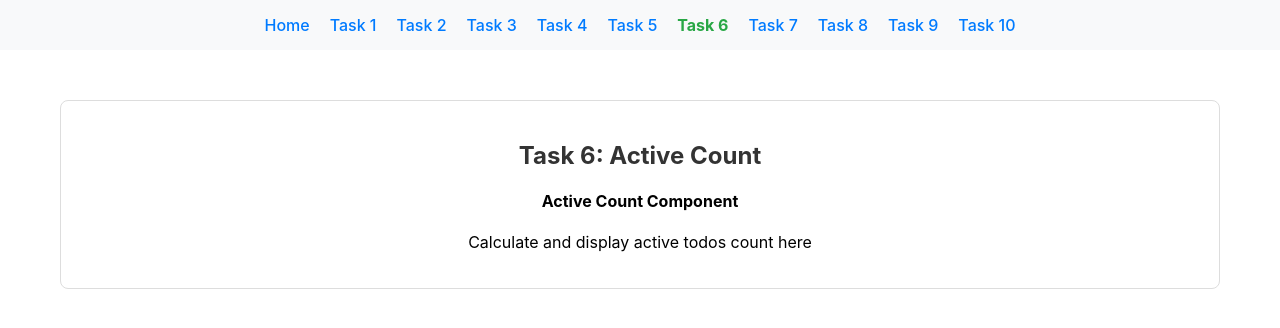
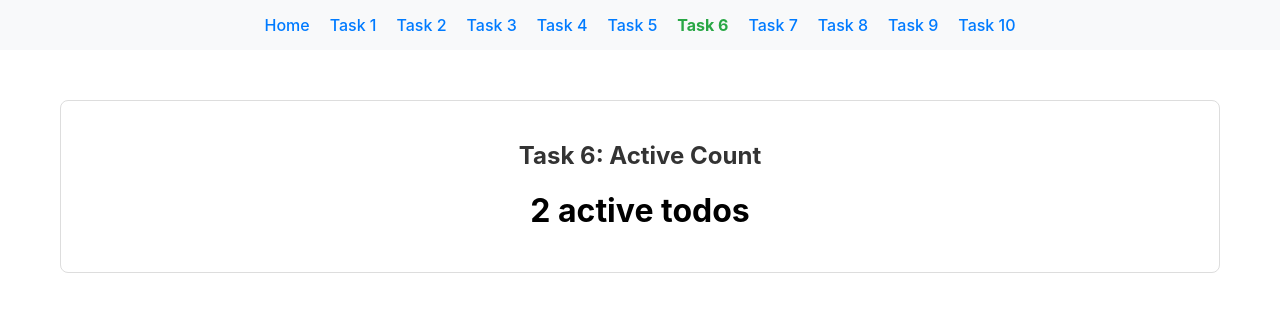
Before and after one commit to fanil279/node.js-pre-trainee-assignment-solution-, a React (Create React App) app in the folder React-CSS/react-todo-app/: page /task-06 in a window 1280 px wide. Shown: the top 328 px of the page. Built offline with nearby package versions, Linux system fonts and the light colour scheme; the HTML template or start-up script is replaced by a standard one.

Commit message:
feat: implement ActiveCount component functionality and remove comments

```diff
--- a/React-CSS/react-todo-app/src/solutions/task-06/ActiveCount.tsx
+++ b/React-CSS/react-todo-app/src/solutions/task-06/ActiveCount.tsx
@@ -1,70 +1,22 @@
 import React from 'react';
 import { ActiveCountProps } from '../../types';
 
-/**
- * Task 6: ActiveCount Component
- *
- * Theory: Props and Component Communication
- *
- * Props are the primary way components communicate in React. They allow parent components to pass
- * data down to child components. Props are read-only and should never be modified by the receiving component.
- *
- * Props Best Practices:
- * 1. Keep props simple and focused
- * 2. Use TypeScript interfaces to define prop types
- * 3. Provide default values when appropriate
- * 4. Destructure props for cleaner code
- * 5. Use meaningful prop names
- *
- * Component Communication Patterns:
- *
- * Parent to Child (Props):
- * - Parent passes data to child via props
- * - Child receives and displays data
- * - Example: <TodoList todos={todos} />
- *
- * Child to Parent (Callback Props):
- * - Parent passes function as prop
- * - Child calls function to communicate back
- * - Example: <TodoItem onComplete={handleComplete} />
- *
- * Sibling Communication:
- * - Both siblings receive data from common parent
- * - Parent manages shared state
- * - Example: TodoList and ActiveCount both use todos from parent
- *
- * Data Flow Principles:
- * - Data flows down (parent to child)
- * - Events flow up (child to parent)
- * - Keep data as close to where it's used as possible
- * - Lift state up when multiple components need the same data
- *
- * Key Concepts:
- * - Props are immutable
- * - Components should be pure functions of their props
- * - Use TypeScript for better prop validation
- * - Consider prop drilling vs context for deep data passing
- */
 export const ActiveCount: React.FC<ActiveCountProps> = ({ todos }) => {
-  // TODO: Implement the ActiveCount component
-  //
-  // Requirements:
-  // 1. Calculate the number of active (incomplete) todos
-  // 2. Display the count in a user-friendly format
-  // 3. Handle edge cases (empty array, all completed)
-  // 4. Make the component reusable for any todos array
-  //
-  // Example implementation:
-  // const activeCount = todos.filter(todo => !todo.completed).length;
-  //
-  // Example display:
-  // "0 active todos" or "1 active todo" or "5 active todos"
+  const activeCount = todos.filter(todo => !todo.completed).length;
+
+  if (todos.length === 0) {
+    return <h1>No todos</h1>;
+  }
 
   return (
     <div>
-      {/* TODO: Replace this with your implementation */}
-      <h4>Active Count Component</h4>
-      <p>Calculate and display active todos count here</p>
+      {activeCount > 0 ? (
+        <h1>
+          {`${activeCount} active ${activeCount === 1 ? "todo" : "todos"}`}
+        </h1>
+      ) : (
+        <h1>All todos completed!</h1>
+      )}
     </div>
   );
 };
```
Also changed, not shown: 1 other file (tests, documents, lock files or other folders).
